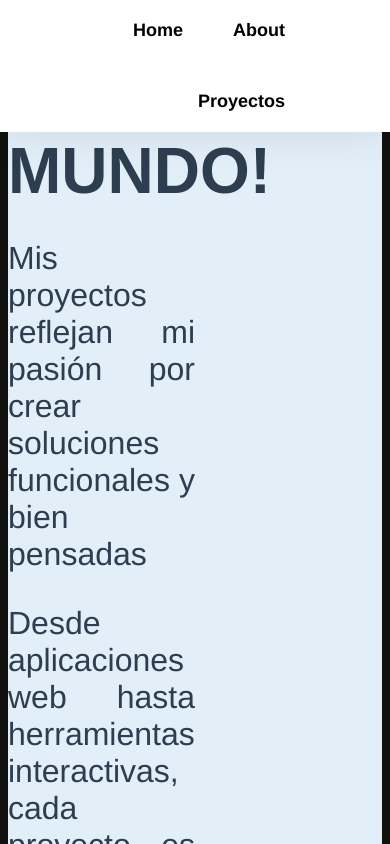
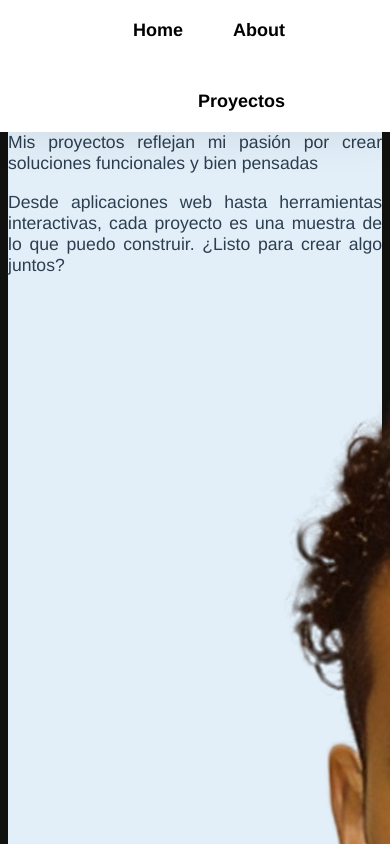
Before and after one commit to Luis-For/PortafolioV1, a Vue app: page /proyects in a window 390 px wide. Shown: the top 844 px of the page. Built offline with nearby package versions, Linux system fonts and the light colour scheme.

Commit message:
Update responde view

```diff
--- a/src/views/Proyects.vue
+++ b/src/views/Proyects.vue
@@ -55,4 +55,25 @@ export default{
 .imagenContainer{
     max-width: 100%;
 }
+
+/*Response adaptation*/
+@media (max-width: 768px) {
+  .contentWrapper {
+    flex-direction: column;
+    text-align: center;
+  }
+
+  .textContainer {
+    top: 0;
+    max-width: 100%;
+  }
+
+  .textContainer h2 {
+    font-size: 2.2rem;
+  }
+
+  .textContainer p {
+    font-size: 1.1rem;
+  }
+}
 </style>
```
